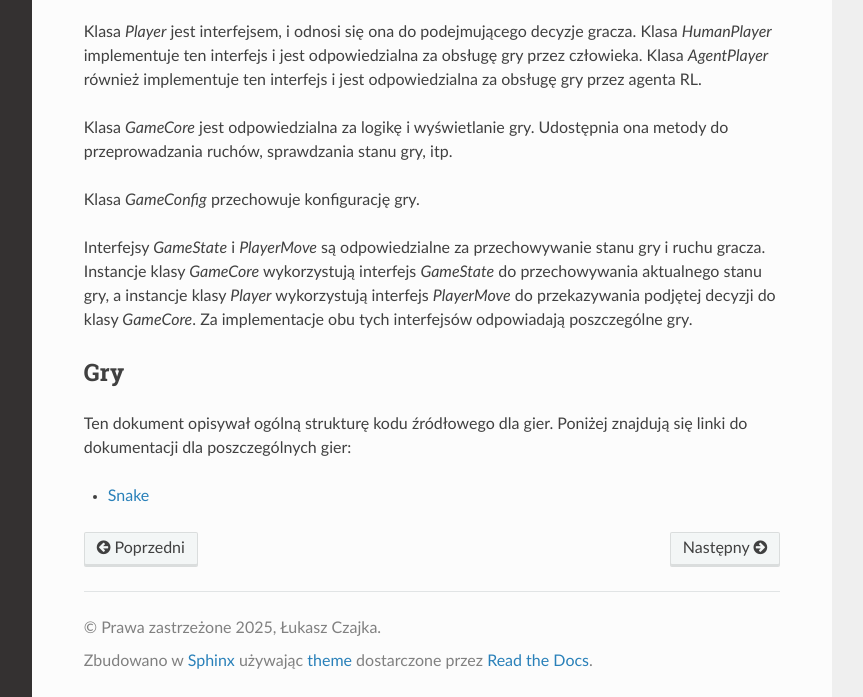
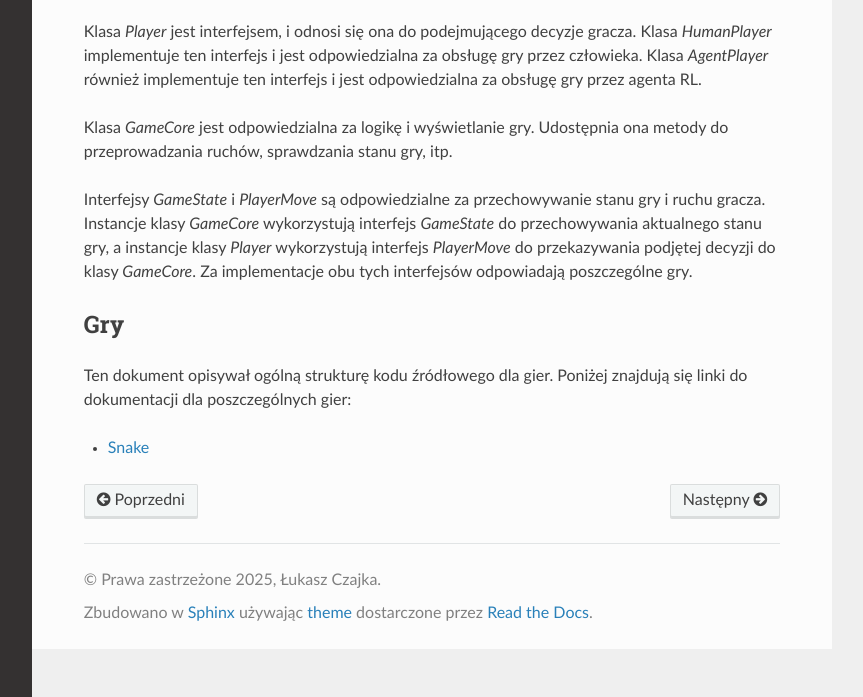
Before and after one commit to lzajka/gra-RL, a Sphinx documentation site: the page built from docs/source_code/index.rst, in a window 1280 px wide and 1329 px high, cut to the strip 632-1329 px from the top of the window. Shown: the whole strip, without its empty margins (268-1131 px from the left). Built offline with Sphinx 7.4.7 and the Read the Docs theme 3.1.0, drawn with Linux system fonts in a browser that asks for light colours.

Commit message:
Usunięto interfejs GameConfig ponieważ nie konieczne jest tworzenie klasy rodzica dla klas zawierających jedynie zmienne

```diff
--- a/docs/source_code/index.rst
+++ b/docs/source_code/index.rst
@@ -47,9 +47,6 @@
     interface PlayerMove {
     }
 
-    interface GameConfig {
-
-    }
 
 
 
@@ -58,8 +55,6 @@
 Klasa `Player` jest interfejsem, i odnosi się ona do podejmującego decyzje gracza. Klasa `HumanPlayer` implementuje ten interfejs i jest odpowiedzialna za obsługę gry przez człowieka. Klasa `AgentPlayer` również implementuje ten interfejs i jest odpowiedzialna za obsługę gry przez agenta RL.
 
 Klasa `GameCore` jest odpowiedzialna za logikę i wyświetlanie gry. Udostępnia ona metody do przeprowadzania ruchów, sprawdzania stanu gry, itp.
-
-Klasa `GameConfig` przechowuje konfigurację gry.
 
 Interfejsy `GameState` i `PlayerMove` są odpowiedzialne za przechowywanie stanu gry i ruchu gracza. Instancje klasy `GameCore` wykorzystują interfejs `GameState` do przechowywania aktualnego stanu gry, a instancje klasy `Player` wykorzystują interfejs `PlayerMove` do przekazywania podjętej decyzji do klasy `GameCore`. Za implementacje obu tych interfejsów odpowiadają poszczególne gry.
 
```
